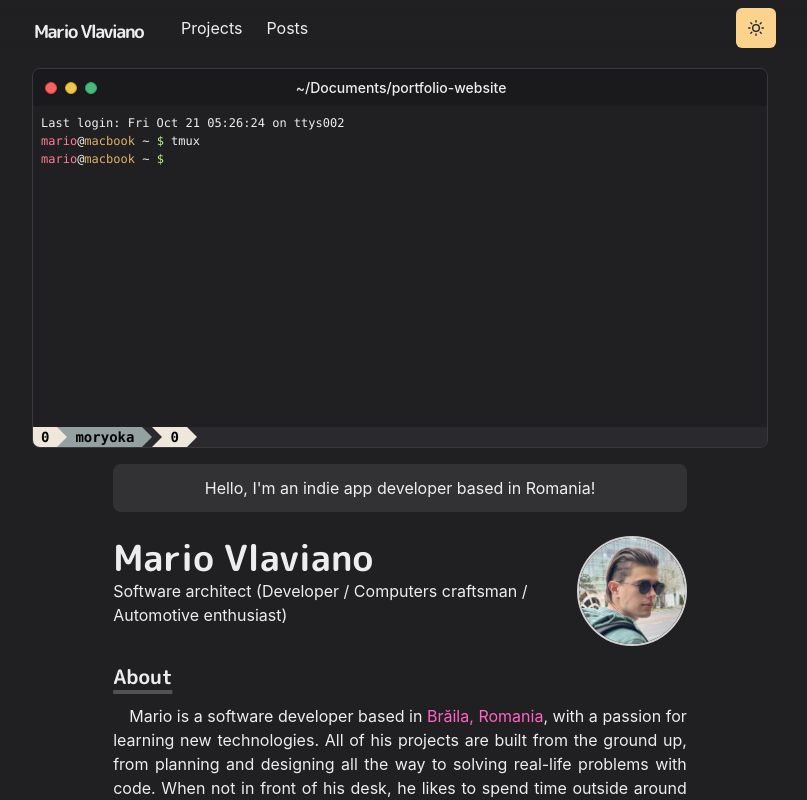
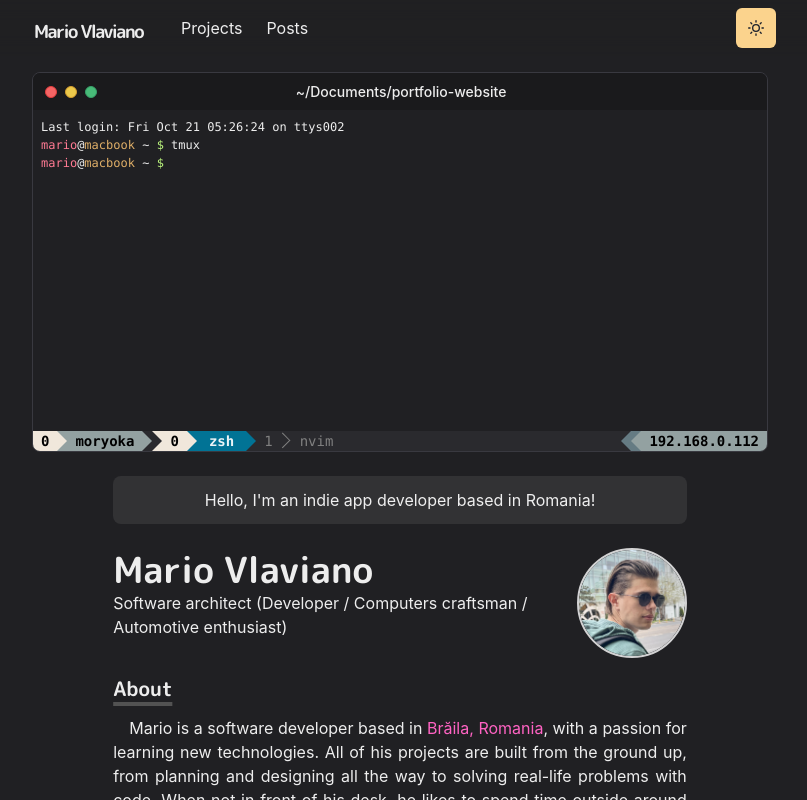
Before and after one commit to MoryokaV/mariovlaviano-homepage, a Next.js app: page / in a window 1280 px wide. Shown: the top 800 px of the page, without its empty margins (240-1047 px from the left). Built offline with nearby package versions, Linux system fonts and the light colour scheme.

Commit message:
finish tmux statusline dark mode

```diff
--- a/components/hero.js
+++ b/components/hero.js
@@ -1,4 +1,4 @@
-import { Box, Circle, Flex, HStack, Text, shouldForwardProp, useColorModeValue } from '@chakra-ui/react'
+import { Box, Circle, Flex, HStack, Spacer, Text, shouldForwardProp, useColorModeValue } from '@chakra-ui/react'
 import { chakra } from '@chakra-ui/react'
 import { useEffect, useState } from 'react'
 
@@ -45,6 +45,29 @@ const ArrowRight = chakra(Box, {
   }
 });
 
+const OutlineArrowRight = chakra(Box, {
+  shouldForwardProp: prop => shouldForwardProp(prop),
+  baseStyle: {
+    width: "11px",
+    height: "11px",
+    borderTop: "1px solid gray",
+    borderRight: "1px solid gray",
+    transform: "rotate(45deg) translateY(50%)"
+  }
+});
+
+const ArrowLeft = chakra(Box, {
+  shouldForwardProp: prop => shouldForwardProp(prop),
+  baseStyle: {
+    width: 0,
+    height: 0,
+    borderTop: "10px solid transparent",
+    borderRight: "10px solid black",
+    borderBottom: "10px solid transparent",
+    bg: "transparent",
+  }
+});
+
 const Hero = () => {
   const [date, setDate] = useState({})
   const [loading, setLoading] = useState(true)
@@ -58,8 +81,8 @@ const Hero = () => {
     <Flex
       direction="column"
       h={[250, 300, 380]}
-      mt="3"
-      mb="4"
+      mt="4"
+      mb="6"
       borderRadius="lg"
       borderWidth="1px"
       borderColor={useColorModeValue('blackAlpha.300', '#393940')}
@@ -87,7 +110,13 @@ const Hero = () => {
       <Flex bg={useColorModeValue('tmuxStatusBgLight', 'tmuxStatusBgDark')} lineHeight="5" fontWeight="bold" fontSize="sm" fontFamily="mono">
         <Box bg="#f0e7db" color="black" px="2">0</Box><ArrowRight borderLeftColor="#f0e7db" bg="#93a1a1"/>
         <Box bg="#93a1a1" color="black" px="2">moryoka</Box><ArrowRight borderLeftColor="#93a1a1"/>
-        <ArrowRight borderLeftColor={useColorModeValue("tmuxStatusBgLight", "tmuxStatusBgDark")} bg="#f0e7db"/><Box bg="#f0e7db" color="black" px="2">0</Box><ArrowRight borderLeftColor="#f0e7db" bg={useColorModeValue("tmuxStatusBgLight", "tmuxStatusBgDark")}/>
+        <ArrowRight borderLeftColor={useColorModeValue("tmuxStatusBgLight", "tmuxStatusBgDark")} bg="#f0e7db"/><Box bg="#f0e7db" color="black" px="2">0</Box><ArrowRight borderLeftColor="#f0e7db" bg="tmuxActiveTab"/>
+        <Box bg="tmuxActiveTab" px="3">zsh</Box><ArrowRight borderLeftColor="tmuxActiveTab" />
+        <Box px="2" fontWeight="normal" color="gray">1</Box><OutlineArrowRight/><Box color="gray" px="2" fontWeight="normal">nvim</Box>
+
+        <Spacer/>
+
+        <ArrowLeft borderRightColor="#657b83"/><ArrowLeft borderRightColor="#93a1a1" bg="#657b83"/><Box px="2" bg="#93a1a1" color="black">192.168.0.112</Box>
       </Flex>
       )}
     </Flex>
--- a/libs/theme.js
+++ b/libs/theme.js
@@ -44,7 +44,8 @@ const colors = {
   tokyoBlue: '#7da6ff',
   tokyoYellow: '#E0AF68',
   tmuxStatusBgDark: '#2a2a2e',
-  tmuxStatusBgLight: '#2a2a2e'
+  tmuxStatusBgLight: '#2a2a2e',
+  tmuxActiveTab: "#017395"
 }
 
 const config = {
```
